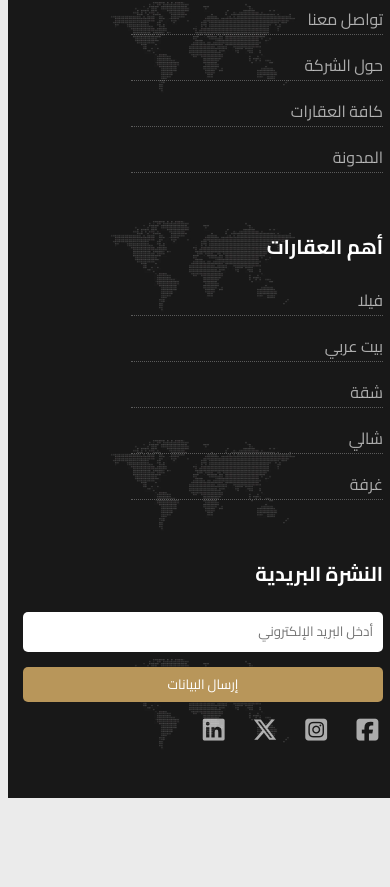
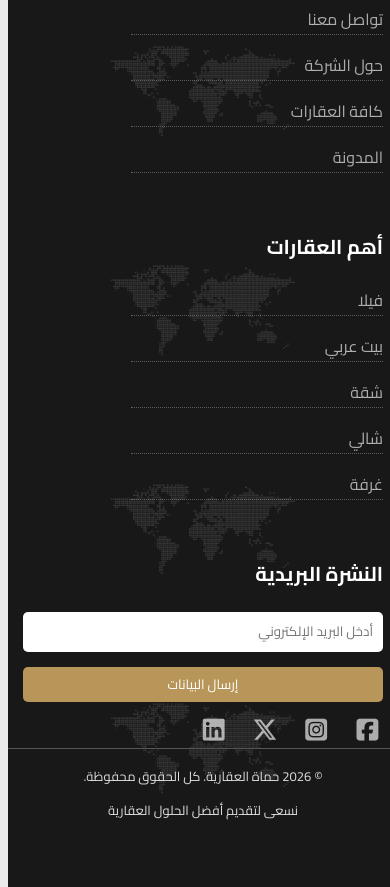
Before and after one commit to doaaalizeno/project4, a website: page index.html in a window 390 px wide. Shown: the part 10547-11434 px from the top of the page. Before the commit the page ends 11345 px from the top, so only its background shows below. Drawn offline with Linux system fonts and the light colour scheme; some packages are replaced by stand-ins of ours; a script that the page names is missing.

Commit message:
add new style

```diff
--- a/index.html
+++ b/index.html
@@ -602,7 +602,7 @@
             </div>
             <div class="inner-contact">
                 <div>
-                    <h5>  اتصل بنا :
+                    <h5> اتصل بنا :
 
                     </h5>
                     <a href="mailto:doaa@gmail.com">0924636764</a>
@@ -611,7 +611,7 @@
             </div>
             <div class="inner-contact">
                 <div>
-                    <h5> موقعنا   :
+                    <h5> موقعنا :
 
                     </h5>
                     <a href="mailto:doaa@gmail.com">سوريا _ حماة</a>
@@ -626,7 +626,8 @@
             <div class="footer-box">
                 <a href="index.html"><img class="logo" src="assets/images/logo1.jfif" alt=""></a>
                 <h3>شركة حماة العقارية </h3>
-                <p> شركة عقارية متخصصة في بيع وشراء وتأجير العقارات، نقدم حلولًا عقارية تلبي مختلف الاحتياجات بأعلى معايير الجودة.</p>
+                <p> شركة عقارية متخصصة في بيع وشراء وتأجير العقارات، نقدم حلولًا عقارية تلبي مختلف الاحتياجات بأعلى
+                    معايير الجودة.</p>
 
             </div>
 
@@ -668,6 +669,11 @@
 
 
             </div>
+        </div>
+            <div class="footer-bottom">
+                <p>© 2026 حماة العقارية. كل الحقوق محفوظة.</p>
+                <p>نسعى لتقديم أفضل الحلول العقارية</p>
+            </div>
 
     </footer>
 
--- a/scss/layout/_footer.scss
+++ b/scss/layout/_footer.scss
@@ -7,17 +7,18 @@
     padding-bottom: 50px;
     background-color: rgba(0, 0, 0, 0.822);
 
-     .contact{
-        padding-top: 15px ;
+    .contact {
+        padding-top: 15px;
         padding-bottom: 15px;
         margin-bottom: 60px;
-        border-radius: 0  0 40px 40px ;
+        border-radius: 0 0 40px 40px;
         background-color: white;
         display: grid;
-        grid-template-columns: repeat(auto-fit , minmax(200px , 1fr));
+        grid-template-columns: repeat(auto-fit, minmax(200px, 1fr));
         border-top: 2px solid $seconderyColor ;
         font-size: 20px;
-        .inner-contact{
+
+        .inner-contact {
             display: flex;
             flex-direction: row-reverse;
             justify-content: center;
@@ -26,16 +27,17 @@
 
 
 
-h5{
+            h5 {
                 font-weight: bold;
                 font-size: 17px;
             }
 
 
-            a{
+            a {
                 color: #b4b4b4;
                 font-size: 16px;
-               i{
+
+                i {
                     font-size: 40px;
                     color: $seconderyColor;
                 }
@@ -48,7 +50,7 @@ h5{
         }
 
 
-        div:nth-child(2){
+        div:nth-child(2) {
             border-left: 1px solid #aaa7a7;
             border-right: 1px solid #aaa7a7;
         }
@@ -140,4 +142,38 @@ h5{
 
         }
     }
+
+
+    .footer-bottom {
+    width: 100%;
+    padding: 20px 20px;
+    box-sizing: border-box;
+
+    display: flex;
+    justify-content: space-between;
+    align-items: center;
+
+    border-top: 1px solid #555;
+
+    color: #ddd;
+    font-size: 14px;
+
+    p {
+        margin: 0;
     }
+
+    @media (max-width: 768px) {
+        display: flex;
+        flex-direction: column;
+        justify-content: center;
+        align-items: center;
+        text-align: center;
+        gap: 10px;
+        padding: 15px 20px;
+
+        p {
+            font-size: 13px;
+        }
+    }
+}
+}
```
Also changed, not shown: single-product.html (+10 -5 lines), assets/css/style.css, 1 other file. Lines whose indentation alone changed are shown as unchanged.
